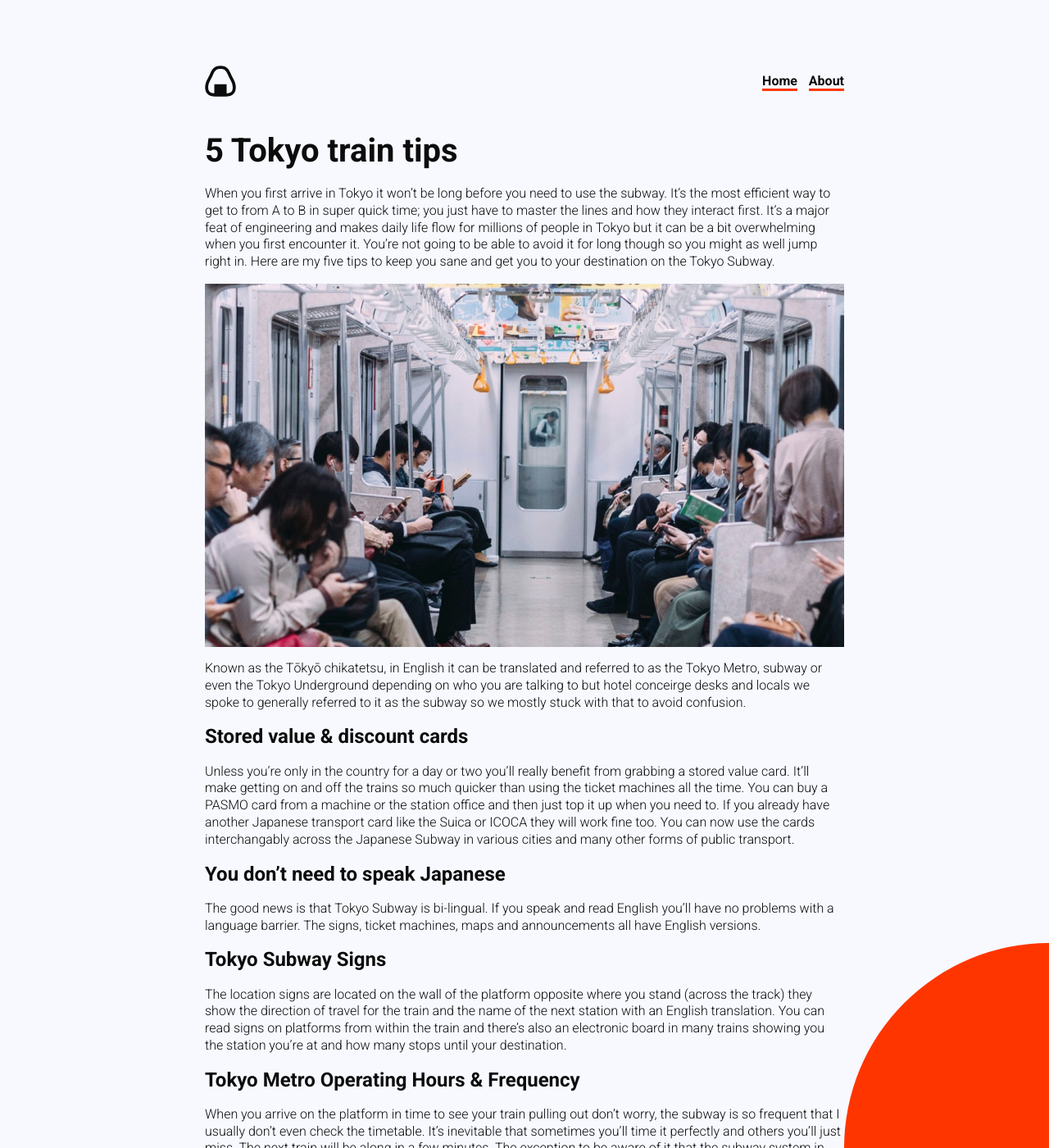
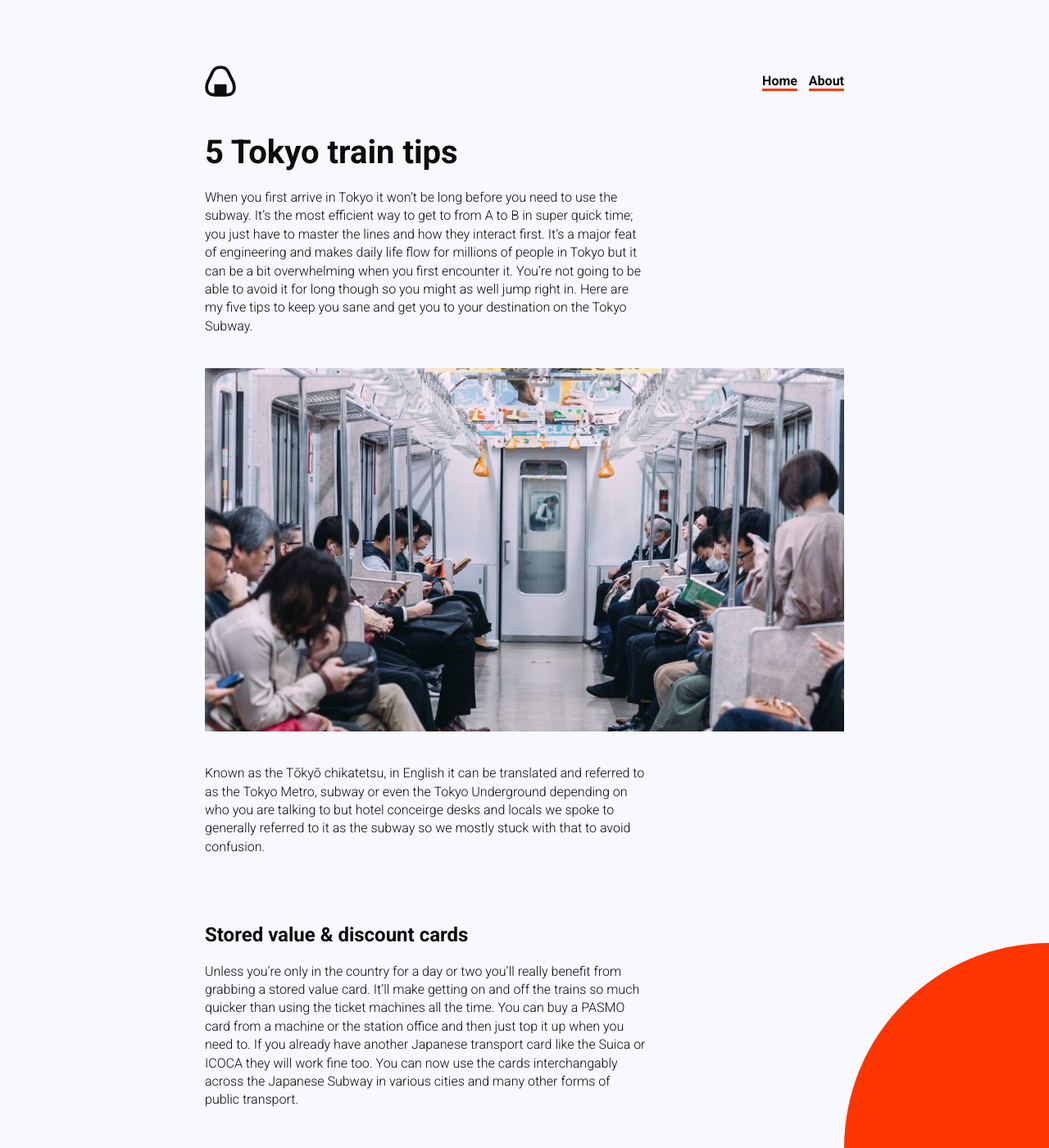
Before and after one commit to designyourownlife/superhiblog, a Jekyll site: the page built from _posts/2020-11-09-5-tokyo-train-tips.markdown, in a window 1280 px wide and 1400 px high. Shown: the whole window at 82% size. Built offline with Jekyll 4.4.1, drawn with Linux system fonts in a browser that asks for light colours.

Commit message:
layout changes to blog posts

```diff
--- a/_layouts/default.html
+++ b/_layouts/default.html
@@ -1,7 +1,7 @@
 <!DOCTYPE html>
 <html lang="en">
 <head>
-  <meta charset="UTF-8">
+  <meta charset="utf-8">
   <meta name="viewport" content="width=device-width, initial-scale=1.0">
   <title>{{ site.title }} | {{ page.title }}</title>
   <link rel="stylesheet" href="/assets/css/app.css"
--- a/_layouts/post.html
+++ b/_layouts/post.html
@@ -4,4 +4,6 @@ layout: default
 
 <h2>{{ page.title }}</h2>
 
-{{ content }}
+<div class="post">
+  {{ content }}
+</div>
--- a/assets/css/app.scss
+++ b/assets/css/app.scss
@@ -8,14 +8,17 @@ $background: #f7f9ff;
 $black: #0c0c0c;
 $red: #ff3500;
 $typography: Roboto, sans-serif;
+$content-width: 780px;
+$blog-width: 540px;
 
 body {
   background-color: $background;
   color: $black;
   font-family: $typography;
   font-weight: 400;
-  line-height: 1.3;
-  max-width: 780px;
+  font-size: 16px;
+  line-height: 1.4;
+  max-width: $content-width;
   margin: 80px auto;
 }
 
@@ -39,6 +42,12 @@ h1, h2, h3 {
 p {
   margin-bottom: 1em;
 }
+strong {
+  font-weight: 700;
+}
+em {
+  font-style: italic;
+}
 
 header {
   display: flex;
@@ -61,7 +70,8 @@ nav a, p a {
 
 div.blog-posts {
 
-  max-width: 540px;
+  max-width: $blog-width;
+
   a {
     text-decoration: none;
     color: $black;
@@ -79,6 +89,21 @@ div.blog-posts {
 
 }
 
+div.post {
+
+  h3 {
+    margin-top: 80px;
+  }
+  p {
+    margin-bottom: 40px;
+    max-width: $blog-width;
+  }
+  img {
+    max-width: $content-width
+  }
+
+}
+
 div.circle {
   position: fixed;
   bottom: -250px;
```
